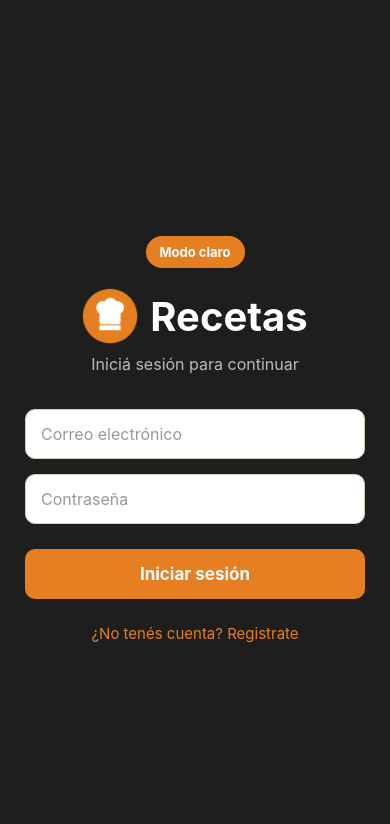
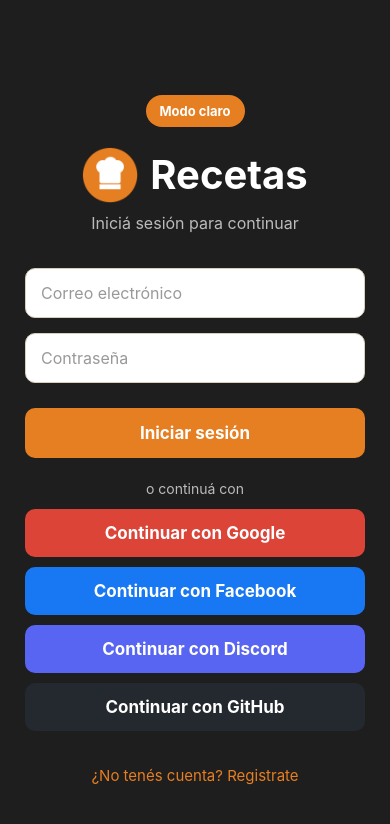
Before and after one commit to emlionel34/recetas-frontend, a React Native app: screen / in a window 390 px wide. Shown: the top 824 px of the page. Built offline with nearby package versions, Linux system fonts and the light colour scheme.

Commit message:
Add files via upload

```diff
--- a/components/LoginForm.js
+++ b/components/LoginForm.js
@@ -2,6 +2,14 @@
 
 import AppTitle from './AppTitle';
 import { temas } from '../theme';
+
+// Servicios externos para entrar. Para sumar uno nuevo, se agrega una línea acá.
+const SERVICIOS = [
+  { id: 'google', nombre: 'Google', color: '#DB4437' },
+  { id: 'facebook', nombre: 'Facebook', color: '#1877F2' },
+  { id: 'discord', nombre: 'Discord', color: '#5865F2' },
+  { id: 'github', nombre: 'GitHub', color: '#24292F' },
+];
 
 // Pantalla de acceso: sirve para iniciar sesión y para registrarse.
 // No habla con el servidor: recibe las funciones y los datos desde App.js por props.
@@ -16,6 +24,7 @@
   setContraseña,
   cargando,
   onEnviar,
+  onEntrarConServicio,
   tema = temas.oscuro,
 }) {
   return (
@@ -66,6 +75,23 @@
             : modoRegistro ? 'Registrarme' : 'Iniciar sesión'}
         </Text>
       </TouchableOpacity>
+
+      <Text style={[styles.separador, { color: tema.textoSuave }]}>
+        o continuá con
+      </Text>
+
+      {SERVICIOS.map((servicio) => (
+        <TouchableOpacity
+          key={servicio.id}
+          style={[styles.botonServicio, { backgroundColor: servicio.color }]}
+          onPress={() => onEntrarConServicio(servicio.id)}
+          disabled={cargando}
+        >
+          <Text style={styles.botonTexto}>
+            Continuar con {servicio.nombre}
+          </Text>
+        </TouchableOpacity>
+      ))}
 
       <TouchableOpacity onPress={() => setModoRegistro(!modoRegistro)}>
         <Text style={styles.enlace}>
@@ -118,6 +144,21 @@
     fontWeight: 'bold',
   },
 
+  separador: {
+    fontSize: 14,
+    marginTop: 22,
+    marginBottom: 12,
+  },
+
+  botonServicio: {
+    width: '100%',
+    height: 48,
+    borderRadius: 10,
+    alignItems: 'center',
+    justifyContent: 'center',
+    marginBottom: 10,
+  },
+
   enlace: {
     color: '#e67e22',
     marginTop: 25,
```
